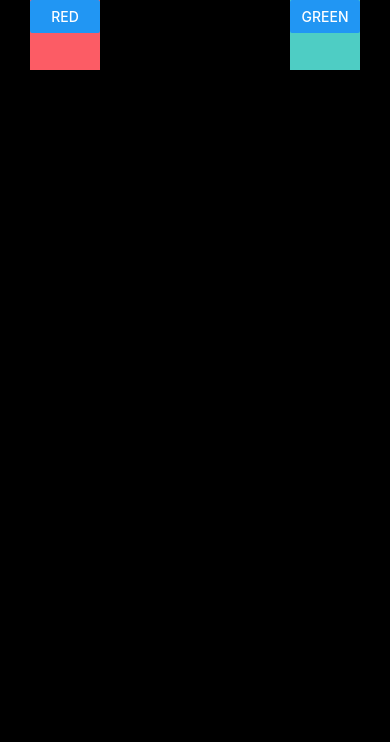
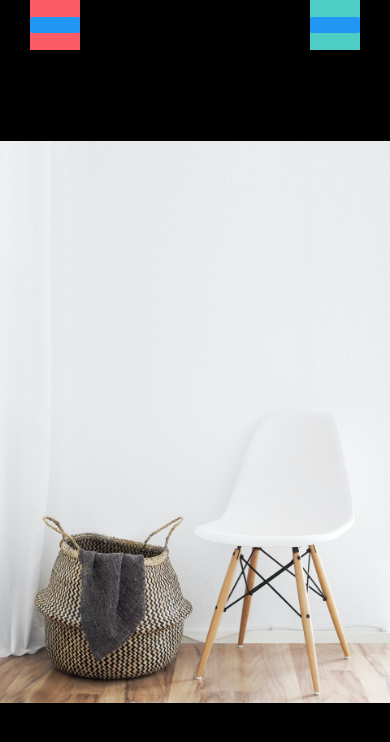
Before and after one commit to dlaurent123/dwiapp, a React Native app: screen / in a window 390 px wide. Shown: the top 742 px of the page. Built offline with nearby package versions, Linux system fonts and the light colour scheme.

Commit message:
add image container

```diff
--- a/screens/ViewImageScreen.js
+++ b/screens/ViewImageScreen.js
@@ -1,27 +1,54 @@
 import React from "react";
-import { Button, SafeAreaView, StyleSheet, Text, View } from "react-native";
+import {
+  Button,
+  Image,
+  SafeAreaView,
+  StyleSheet,
+  Text,
+  View,
+} from "react-native";
 
 const ViewImageScreen = () => {
   return (
     <SafeAreaView style={styles.container}>
       <View
         style={{
-          flexGrow: 0.1,
+          flex: 0.25,
           paddingLeft: 30,
           paddingRight: 30,
         }}
       >
         <View style={{ flexDirection: "row", justifyContent: "space-between" }}>
-          <View style={{ backgroundColor: "#fc5c65", width: 70, height: 70 }}>
-            <Button title={"red"} />
+          <View
+            style={{
+              backgroundColor: "#fc5c65",
+              width: 50,
+              height: 50,
+              justifyContent: "center",
+            }}
+          >
+            <Button title={""} />
           </View>
-          <View style={{ backgroundColor: "#4ECDC4", width: 70, height: 70 }}>
-            <Button title={"green"} />
+          <View
+            style={{
+              backgroundColor: "#4ECDC4",
+              width: 50,
+              height: 50,
+              justifyContent: "center",
+            }}
+          >
+            <Button title={""} />
           </View>
         </View>
       </View>
-      <View style={{ flexGrow: 1.2 }}></View>
-      <View style={{ flexGrow: 0.1 }}></View>
+      <View style={{ flex: 1 }}>
+        <Image
+          style={{ height: "100%", width: "100%" }}
+          resizeMode={"stretch"}
+          source={require("../assets/chair.jpg")}
+        />
+      </View>
+      <View style={{ flex: 0.25 }}></View>
     </SafeAreaView>
   );
 };
```
